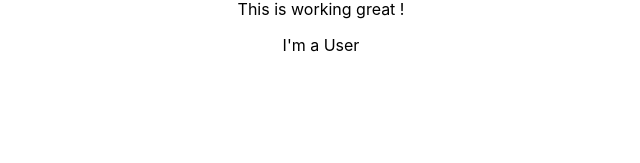
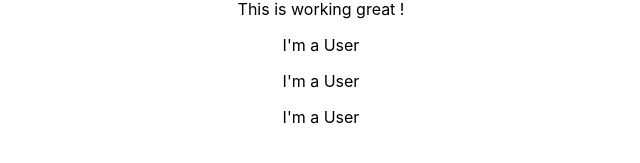
Before and after one commit to mohammedsibgathulla/React, a React (Create React App) app in the folder my-app/: page / in a window 1280 px wide. Shown: the part 143-306 px from the top of the page, without its empty margins (319-959 px from the left). Built offline with nearby package versions, Linux system fonts and the light colour scheme.

Commit message:
Working With Components & Re-Using Them

```diff
--- a/my-app/src/App.js
+++ b/my-app/src/App.js
@@ -9,6 +9,8 @@ class App extends Component {
       <h1> You can add one more header here</h1>
       <p>This is working great ! </p>
       <User />
+      <User />
+      <User />
     </div>
     //<h1>Hi</h1> We can't do this here our JSX expression must have one root element
     //React.createElement('div', null, 'h1', 'Hi I am a React App')
```
Also changed, not shown: 1 other file (tests, documents, lock files or other folders).
